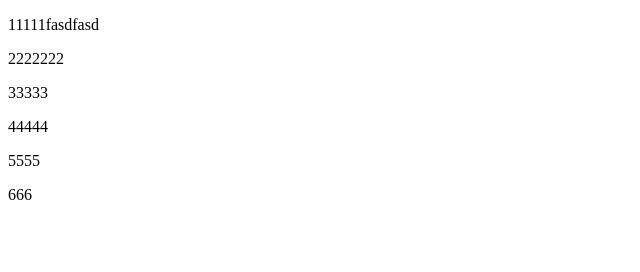
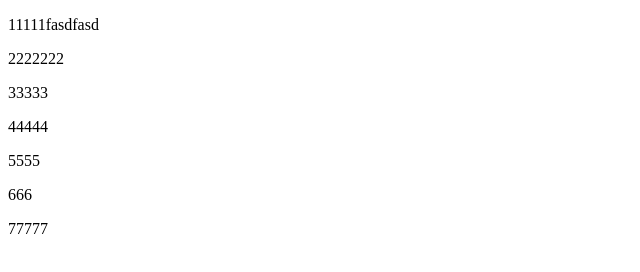
Before and after one commit to linxingli/learngit, a plain HTML site: page index.html in a window 1280 px wide. Shown: the full height of the page, 0-640 px from the left. Drawn offline with Linux system fonts and the light colour scheme.

Commit message:
fix:增加777

```diff
--- a/index.html
+++ b/index.html
@@ -15,5 +15,6 @@
     5555
   </p>
   <p>666</p>
+  <p>77777</p>
 </body>
 </html>
```
